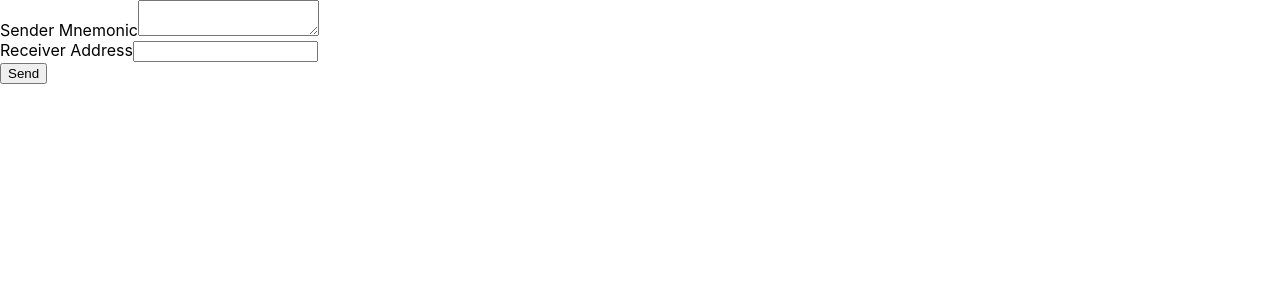
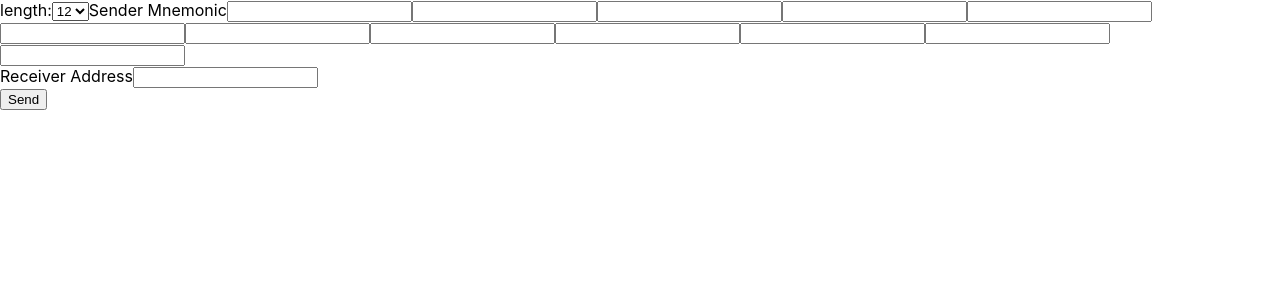
Before and after one commit to helloheesu/send-dapp, a Next.js app: page / in a window 1280 px wide. Shown: the top 300 px of the page. Built offline with nearby package versions, Linux system fonts and the light colour scheme.

Commit message:
feat: split inputs by length

```diff
--- a/components/SenderInput.tsx
+++ b/components/SenderInput.tsx
@@ -1,24 +1,55 @@
 import { useSendStore } from "@/stores";
-import shallow from "zustand/shallow";
+import type { MnemonicLength } from "stores/senderInput";
 
 const inputId = "sender-mnemonic";
+const lengthId = "mnemonic-length";
 
 const SenderInput = () => {
-  const { senderMnemonic, setSenderMnemonic } = useSendStore(
-    (state) => ({
-      senderMnemonic: state.senderMnemonic,
-      setSenderMnemonic: state.setSenderMnemonic,
-    }),
-    shallow
+  const mnemonicWords = useSendStore((state) => state.mnemonicWords);
+  const setMnemonicWord = useSendStore((state) => state.setMnemonicWord);
+
+  const mnemonicLength = useSendStore((state) => state.mnemonicLength);
+  const setMnemonicLength = useSendStore((state) => state.setMnemonicLength);
+
+  const focusedInputIndex = useSendStore((state) => state.focusedInputIndex);
+  const setFocusedInputIndex = useSendStore(
+    (state) => state.setFocusedInputIndex
   );
 
-  const onChange = (event: React.ChangeEvent<HTMLTextAreaElement>) =>
-    setSenderMnemonic(event.target.value);
+  const onChange = (event: React.ChangeEvent<HTMLInputElement>) => {
+    const words = event.target.value.split(/\s/);
+    words.forEach((word, index) => {
+      setMnemonicWord(word, index + focusedInputIndex);
+    });
+  };
 
   return (
     <div>
+      <label htmlFor={lengthId}>length:</label>
+      <select
+        id={lengthId}
+        value={mnemonicLength}
+        onChange={(event) => {
+          setMnemonicLength(Number(event.target.value) as MnemonicLength);
+        }}
+      >
+        <option value={12}>12</option>
+        <option value={24}>24</option>
+      </select>
       <label htmlFor={inputId}>Sender Mnemonic</label>
-      <textarea id={inputId} value={senderMnemonic} onChange={onChange} />
+      {mnemonicWords.map((word, index) => (
+        <input
+          key={index}
+          id={inputId}
+          type="text"
+          value={word}
+          onChange={onChange}
+          onFocus={() => {
+            setFocusedInputIndex(index);
+          }}
+        />
+      ))}
+      <div>{mnemonicWords.join(" ")}</div>
     </div>
   );
 };
--- /dev/null
+++ b/stores/index.ts
@@ -0,0 +1,8 @@
+import create from "zustand";
+import createSendSlice, { SendSlice } from "./send";
+import createSenderInputSlice, { SenderInputSlice } from "./senderInput";
+
+export const useSendStore = create<SendSlice & SenderInputSlice>()((...a) => ({
+  ...createSendSlice(...a),
+  ...createSenderInputSlice(...a),
+}));
--- a/stores.ts
+++ b/stores/send.ts
@@ -1,9 +1,7 @@
-import create from "zustand";
+import { StateCreator } from "zustand";
+import type { SenderInputSlice } from "./senderInput";
 
-interface SendStore {
-  senderMnemonic: string;
-  setSenderMnemonic: (mnemonic: string) => void;
-
+export interface SendSlice {
   receiverAddress: string;
   setReceiverAddress: (address: string) => void;
 
@@ -14,10 +12,12 @@ interface SendStore {
   setToken: (token: { denom: string; amount: number }) => void;
 }
 
-export const useSendStore = create<SendStore>()((set) => ({
-  senderMnemonic: "",
-  setSenderMnemonic: (mnemonic: string) => set({ senderMnemonic: mnemonic }),
-
+const createSendSlice: StateCreator<
+  SenderInputSlice & SendSlice,
+  [],
+  [],
+  SendSlice
+> = (set, get, store) => ({
   receiverAddress: "",
   setReceiverAddress: (address: string) => set({ receiverAddress: address }),
 
@@ -26,4 +26,6 @@ export const useSendStore = create<SendStore>()((set) => ({
     amount: 0,
   },
   setToken: (token: { denom: string; amount: number }) => set({ token: token }),
-}));
+});
+
+export default createSendSlice;
--- /dev/null
+++ b/stores/senderInput.ts
@@ -0,0 +1,50 @@
+import { fillArray } from "utils";
+import { StateCreator } from "zustand";
+import type { SendSlice } from "./send";
+
+const mnemonicLengths = [12, 24] as const;
+const initialMnemonicLength = mnemonicLengths[0];
+export type MnemonicLength = typeof mnemonicLengths[number];
+
+export interface SenderInputSlice {
+  mnemonicLength: MnemonicLength;
+  setMnemonicLength: (length: MnemonicLength) => void;
+
+  mnemonicWords: string[];
+  setMnemonicWord: (word: string, index: number) => void;
+
+  focusedInputIndex: number;
+  setFocusedInputIndex: (index: number) => void;
+}
+
+const createSenderInputSlice: StateCreator<
+  SenderInputSlice & SendSlice,
+  [],
+  [],
+  SenderInputSlice
+> = (set, get) => ({
+  mnemonicLength: initialMnemonicLength,
+  setMnemonicLength: (length) => {
+    const mnemonicWords = fillArray(length, get().mnemonicWords);
+    set({ mnemonicLength: length, mnemonicWords });
+  },
+
+  mnemonicWords: new Array(initialMnemonicLength).fill(""),
+  setMnemonicWord: (word, index) => {
+    set((state) => {
+      if (index >= state.mnemonicLength) {
+        return { mnemonicWords: state.mnemonicWords };
+      }
+
+      const words = [...state.mnemonicWords];
+      words[index] = word;
+
+      return { mnemonicWords: words };
+    });
+  },
+
+  focusedInputIndex: 0,
+  setFocusedInputIndex: (index) => set({ focusedInputIndex: index }),
+});
+
+export default createSenderInputSlice;
--- /dev/null
+++ b/utils.ts
@@ -0,0 +1,4 @@
+export const fillArray = (length: number, previousArray: string[]) => {
+  const newArray = new Array(length).fill("");
+  return newArray.map((_, index) => previousArray[index] || "");
+};
```
